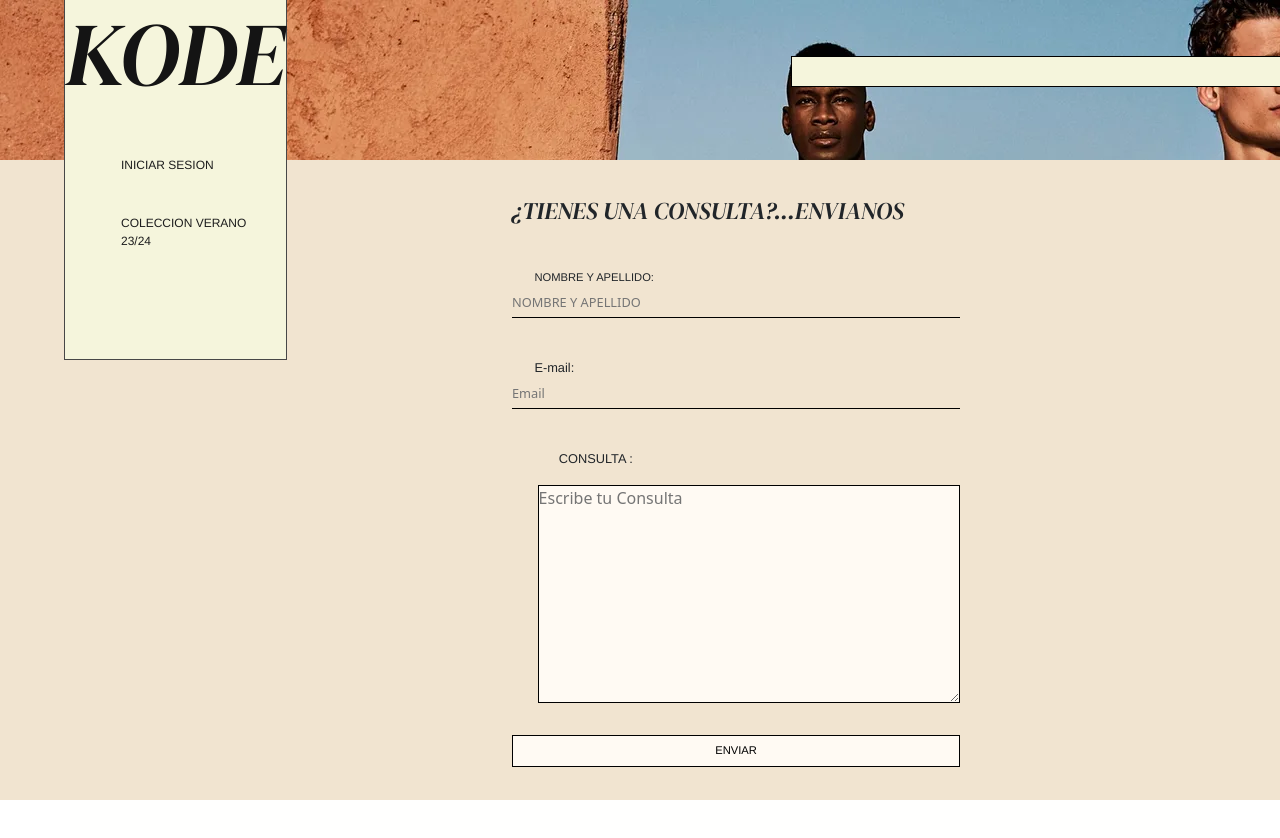
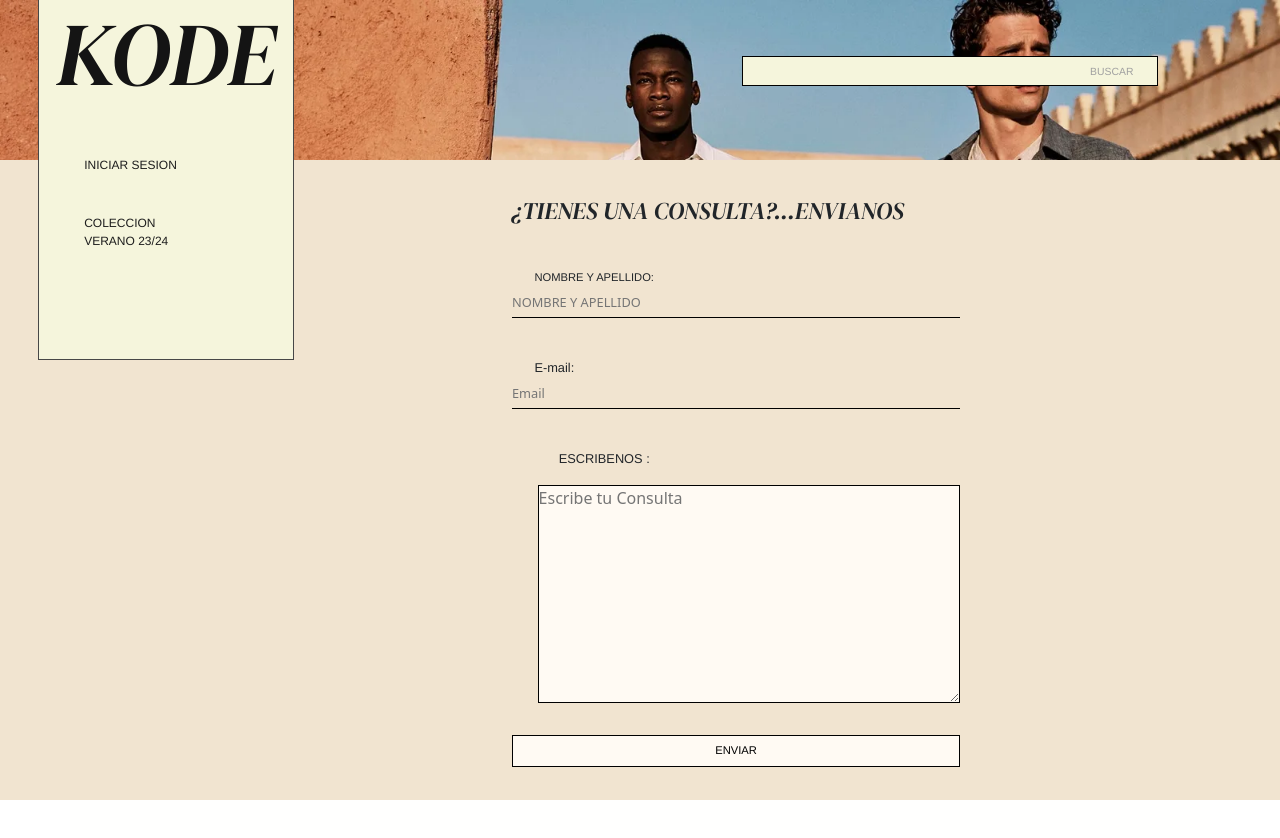
Before and after one commit to Ezequiel-A-Zapata/ProyectoKode, a plain HTML site: page pages/contactanos.html in a window 1280 px wide. Shown: the top 838 px of the page. Drawn offline with nearby package versions, Linux system fonts and the light colour scheme.

Commit message:
changes in contactanos

```diff
--- a/pages/contactanos.html
+++ b/pages/contactanos.html
@@ -23,8 +23,8 @@
             </li>
             </ul>
         </nav>
-        <div>
-            <a href="./pages/buscador.html" class="buscador-contactanos">
+        <div class="contenedor-buscador">
+            <a href="./buscador.html" class="buscador-contactanos">
             <p>BUSCAR</p>
             </a>
         </div>
@@ -41,7 +41,7 @@
             <input type="email" id="email" placeholder="Email" required/>
             </div>
         <div class="consulta">
-            <p>CONSULTA :</p>
+            <p>ESCRIBENOS :</p>
             <textarea cols="60" rows="9" placeholder="Escribe tu Consulta" required></textarea>
         </div>
             <input class="boton" type="submit" value="ENVIAR">
--- a/styles/contactanos.css
+++ b/styles/contactanos.css
@@ -12,17 +12,18 @@
 header {
     display: flex;
     height: 20vh;
-    gap: 63vh;
     background-image: url(../img/imagen\ index.webp);
     position: fixed;
     width: 100vw;
+    background-position: top;
+    background-size: cover;
 }
 .nav-contactanos {
     background-color: beige;
     z-index: 1;
-    width: 22vw;
+    width: 20%;
     align-items: center;
-    margin-left: 8vh;
+    margin-left: 3vw;
     height: 45vh;
     border-bottom: solid rgb(71, 71, 71) 0.1vh;
     border-left: solid rgb(71, 71, 71) 0.1vh;
@@ -47,12 +48,12 @@ header {
 }
 .menu {
     list-style-type: none;
-    margin-left: 3vh;
+    margin-left: 1vw;
     display: flex;
     flex-direction: column;
     margin-top: 5vh;
     gap: 3vh;
-    width: 22vh;
+    width: 12vw;
 }
 .menu a {
     text-decoration: none;
@@ -65,16 +66,18 @@ header {
 .menu p:hover {
     color: rgb(255, 255, 255);
 }
+.contenedor-buscador{
+    margin-left: 35%;
+}
 .buscador-contactanos {
     background-color: beige;
-    width: 70vh;
+    width: 32.5vw;
     display:flex;
     justify-content: end;
-    height: 3.9vh;
+    height: 3.8vh;
     border: black solid 0.1vh;
     text-decoration: none;
     margin-top: 7vh;
-    margin-right: 20vh;
 }
 .buscador-contactanos p {
     font-family: "Neue-Helvetica","Helvetica","Arial","sans-serif";
```
